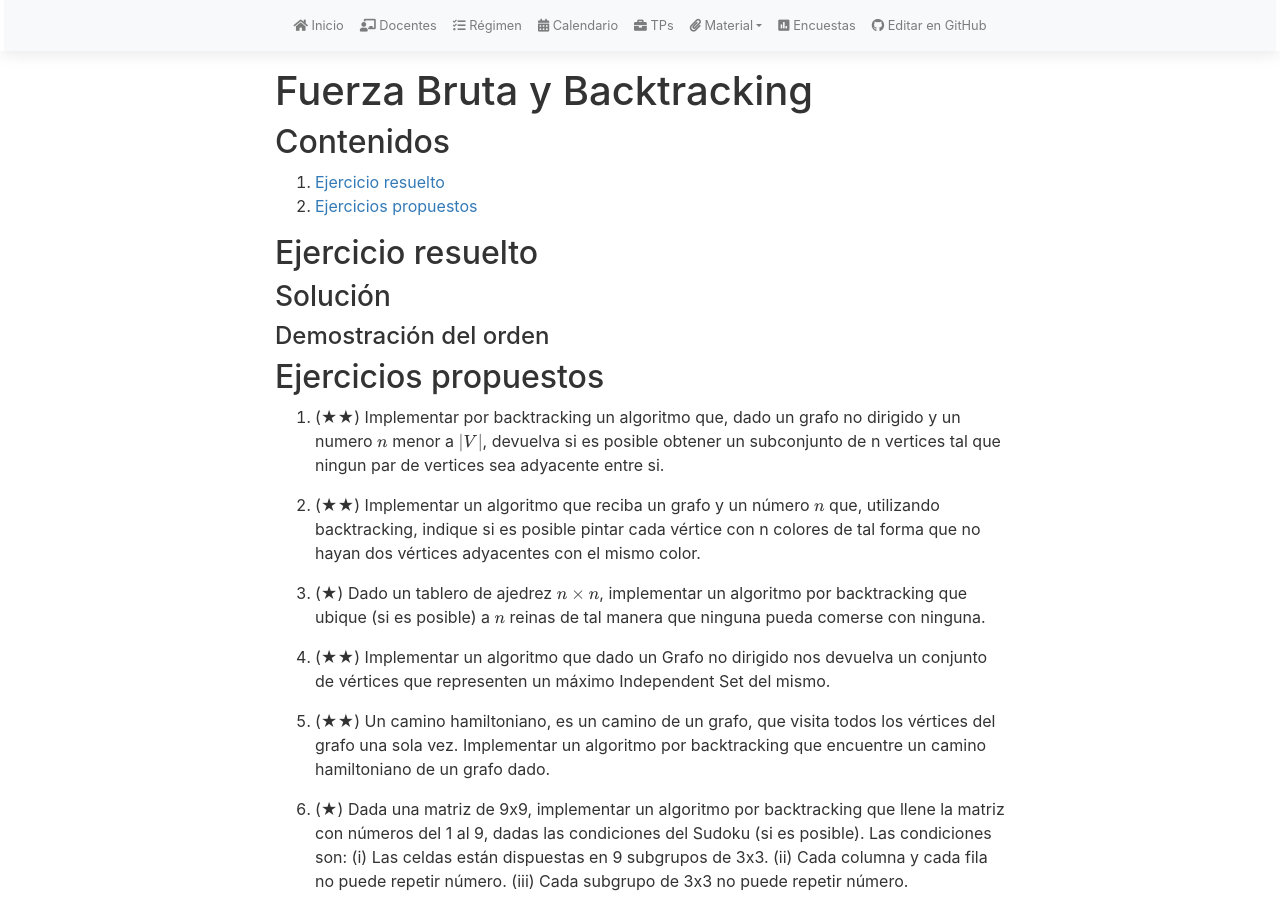
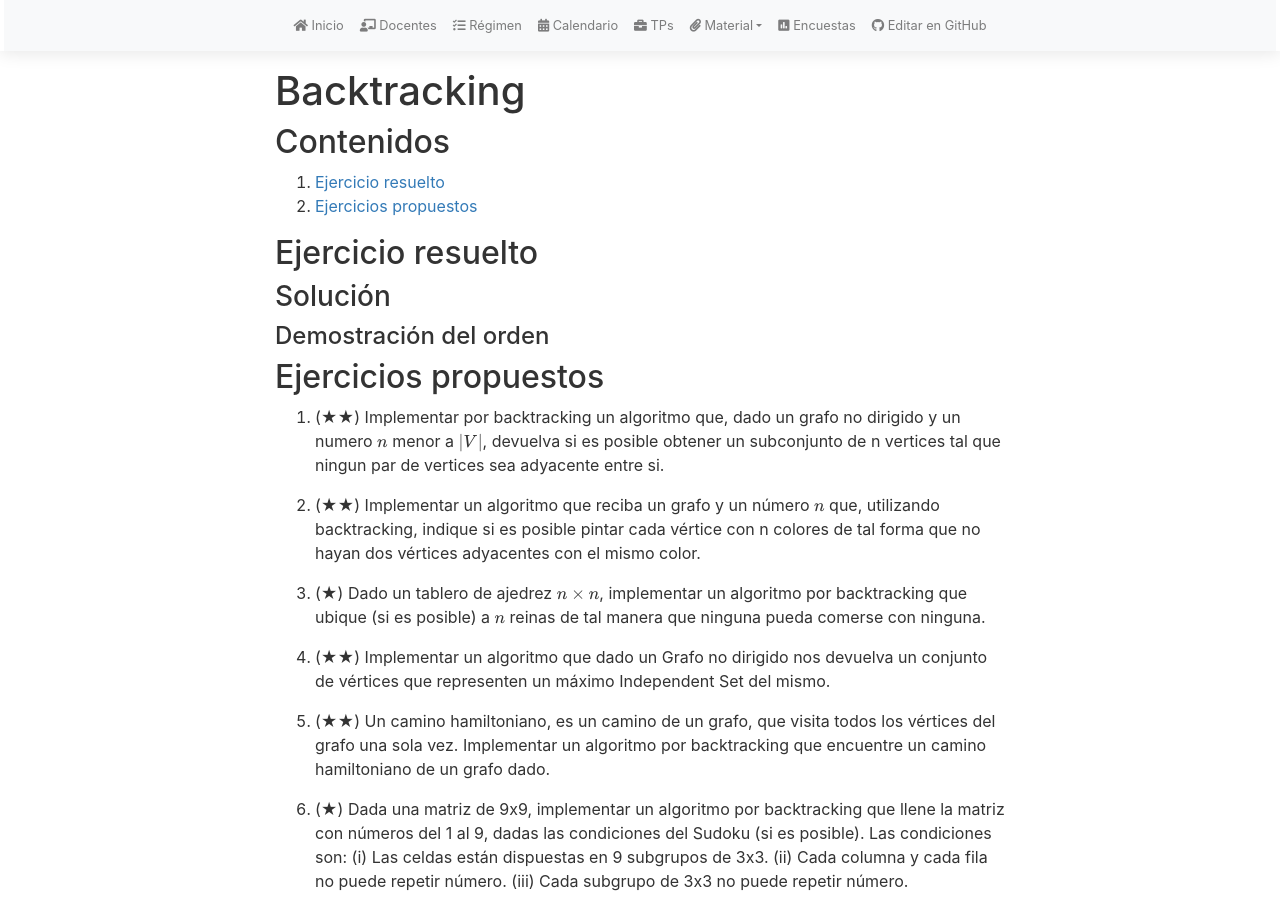
Before and after one commit to algoritmos-rw/tda_bg, a Jekyll site: the page built from material/guias/bt.md, in a window 1280 px wide and 900 px high. Built offline with Jekyll 4.4.1, drawn with Linux system fonts in a browser that asks for light colours; nearby versions of some CDN libraries; our own code applies the rules of GitHub Pages for plain Markdown files.

Commit message:
Fix bt.md

```diff
--- a/material/guias/bt.md
+++ b/material/guias/bt.md
@@ -2,7 +2,7 @@
 math: true
 ---
 
-# Fuerza Bruta y Backtracking
+# Backtracking
 {:.no_toc}
 
 
```
